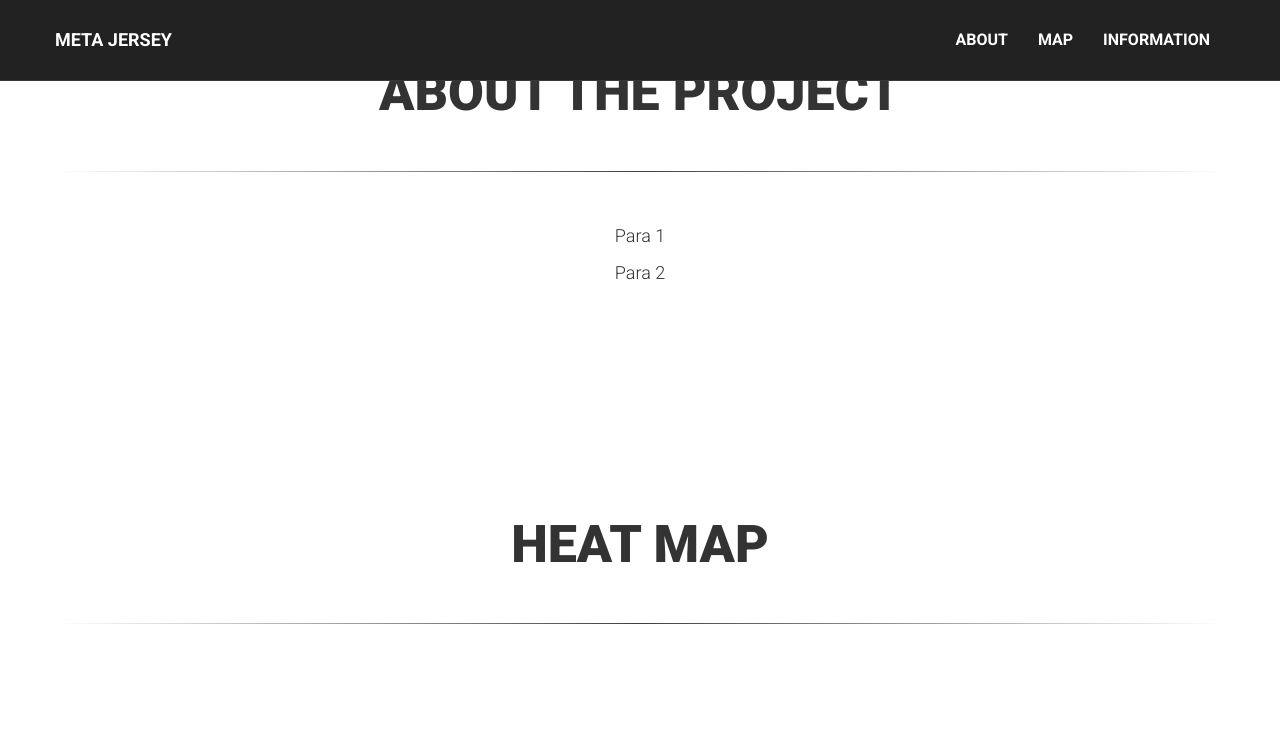
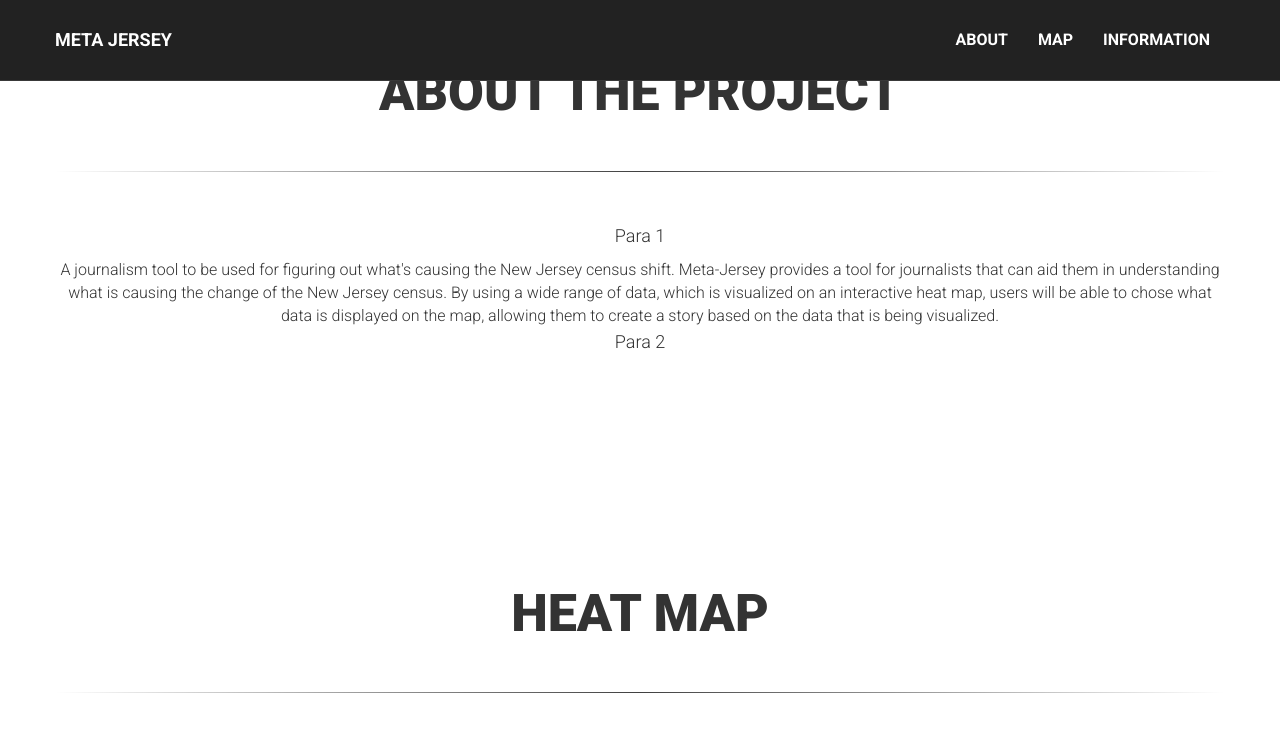
Before and after one commit to pranavrele/Meta-Jersey, a Jekyll site: the page built from index.html, in a window 1280 px wide and 900 px high, scrolled down 956 px. Shown: the top 732 px of the window. Built offline with Jekyll 4.4.1, drawn with Linux system fonts in a browser that asks for light colours.

Commit message:
Update about.html

```diff
--- a/_includes/about.html
+++ b/_includes/about.html
@@ -5,7 +5,9 @@
 	            <div class="text-center">
 	                <h1>About the Project</h1>
 	                <hr class="faded">
-	                <p>Para 1</p>
+	                <p>Para 1</p> A journalism tool to be used for figuring out what's causing the New Jersey census shift.
+
+Meta-Jersey provides a tool for journalists that can aid them in understanding what is causing the change of the New Jersey census. By using a wide range of data, which is visualized on an interactive heat map, users will be able to chose what data is displayed on the map, allowing them to create a story based on the data that is being visualized.
 	                <p>Para 2</p>
 	            </div>
 	        </div>
```
